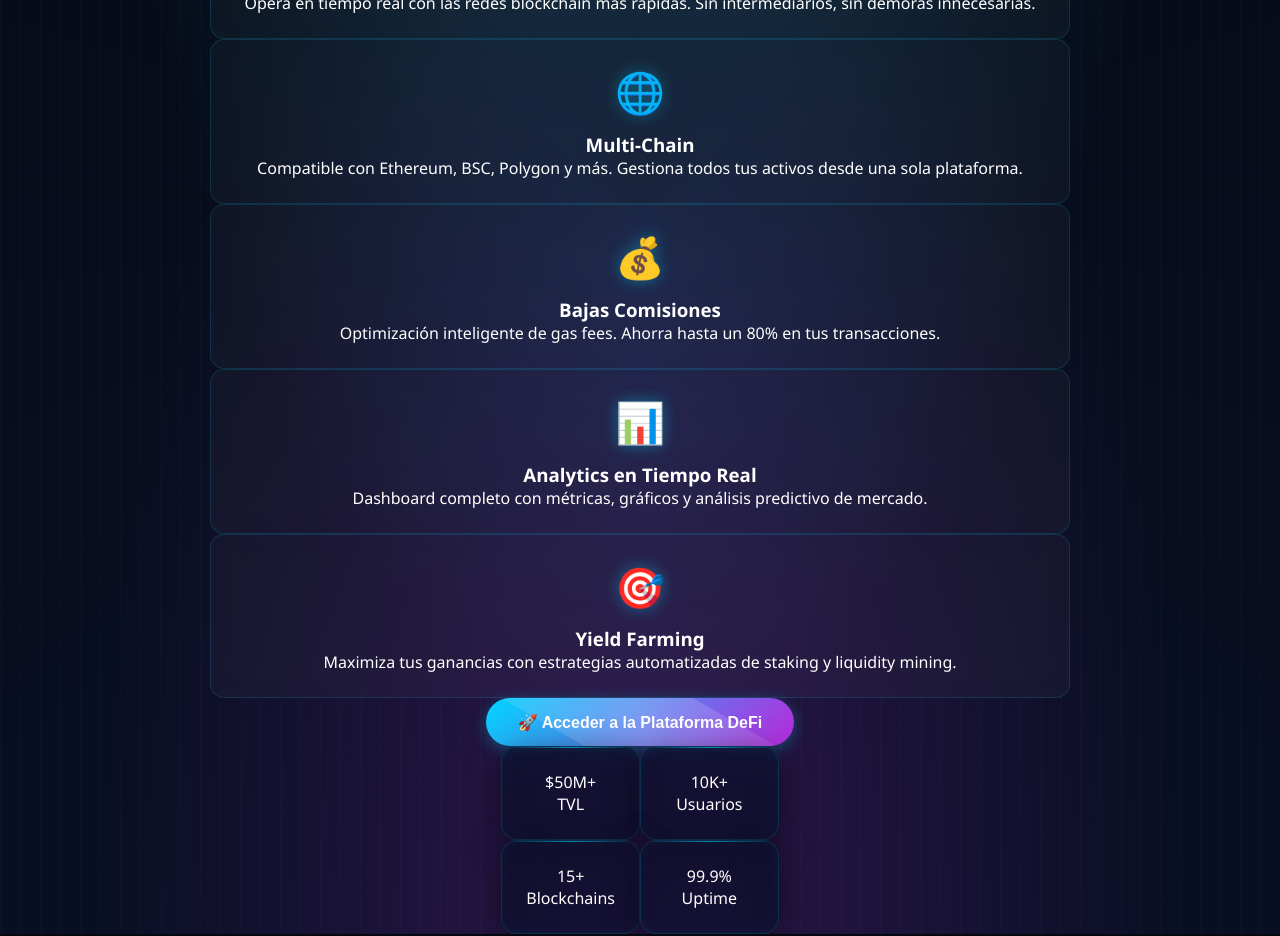
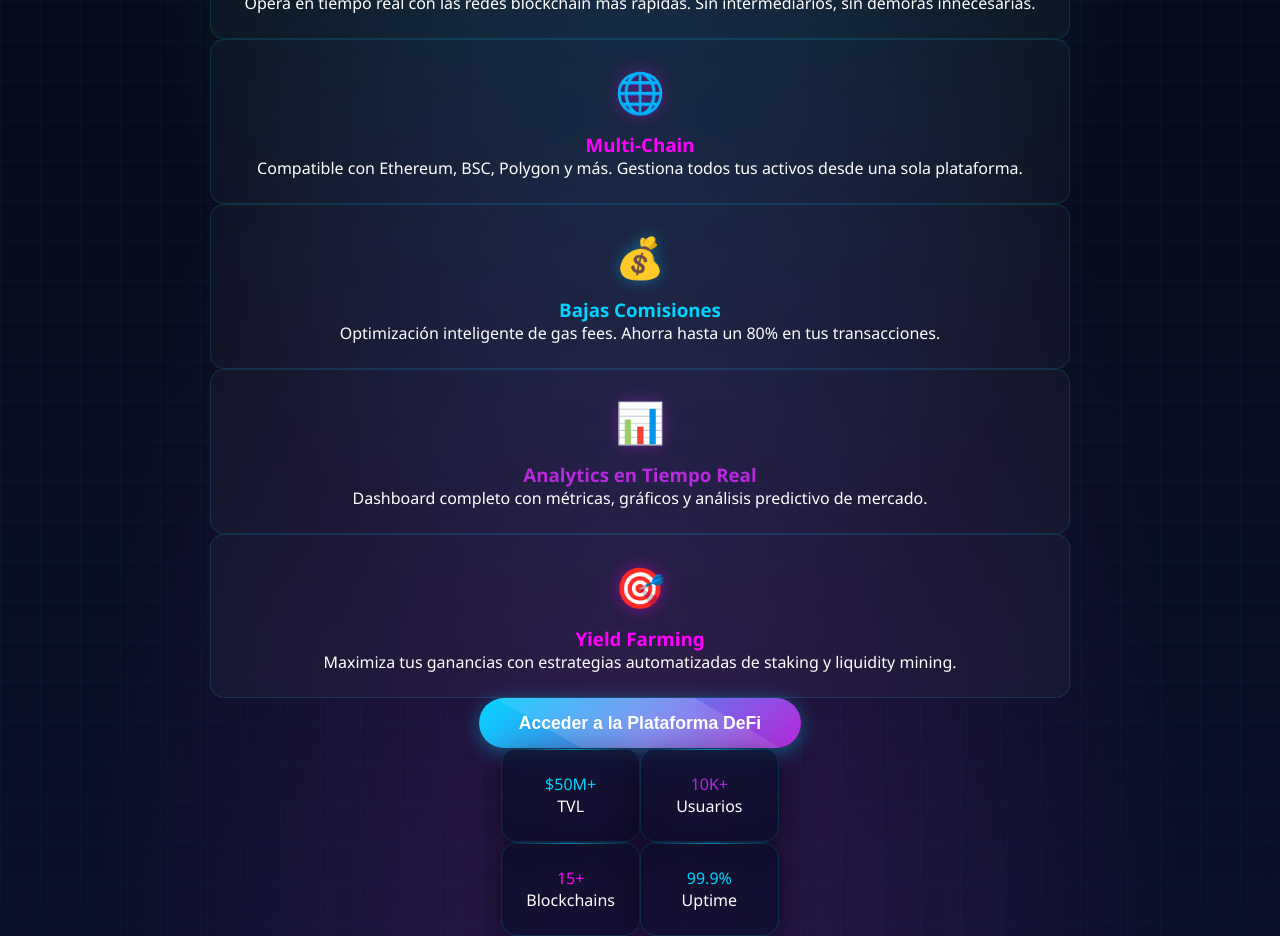
Before and after one commit to gonzalezalain862-web3/Primarch-System, a Next.js app: page / in a window 1280 px wide. Shown: the part 520-1456 px from the top of the page. Built offline with nearby package versions, Linux system fonts and the light colour scheme; no server answers; what thirdweb would draw is missing.

Commit message:
fix: estilos inline forzados para fondos cyber

```diff
--- a/src/app/page.tsx
+++ b/src/app/page.tsx
@@ -7,44 +7,116 @@ export default function HomePage() {
   const [menuOpen, setMenuOpen] = useState(false);
 
   return (
-    // ✅ CLASE DE FONDO CYBER APLICADA AQUÍ:
-    <div className="min-h-screen relative overflow-hidden bg-cyber-2">
+    // ✅ ESTILO INLINE FORZADO PARA EL FONDO
+    <div
+      className="min-h-screen relative overflow-hidden"
+      style={{
+        background: `
+          radial-gradient(ellipse at 50% 0%, rgba(0, 212, 255, 0.2) 0%, transparent 60%),
+          radial-gradient(ellipse at 50% 100%, rgba(184, 41, 221, 0.2) 0%, transparent 60%),
+          linear-gradient(180deg, #050810 0%, #0a1128 100%)
+        `,
+        position: 'relative'
+      }}
+    >
+      {/* Overlay de cuadrícula */}
+      <div
+        style={{
+          position: 'absolute',
+          inset: 0,
+          backgroundImage: `
+            linear-gradient(90deg, rgba(0, 212, 255, 0.03) 1px, transparent 1px),
+            linear-gradient(rgba(0, 212, 255, 0.03) 1px, transparent 1px)
+          `,
+          backgroundSize: '40px 40px',
+          pointerEvents: 'none',
+          zIndex: 0
+        }}
+      />
+
       {/* Líneas de luz animadas */}
-      <div className="light-streak" style={{ top: "20%", animationDelay: "0s" }} />
-      <div className="light-streak" style={{ top: "50%", animationDelay: "3s" }} />
-      <div className="light-streak" style={{ top: "80%", animationDelay: "6s" }} />
+      <div className="light-streak" style={{ top: "20%", animationDelay: "0s", position: 'absolute', width: '100%', height: '2px', background: 'linear-gradient(90deg, transparent, #00d4ff, #b829dd, transparent)', animation: 'streak 8s linear infinite', zIndex: 1 }} />
 
       {/* Menú Hamburguesa */}
-      <nav className={`hamburger-menu ${menuOpen ? "active" : ""}`}>
+      <nav className={`hamburger-menu ${menuOpen ? "active" : ""}`} style={{ position: 'fixed', top: '1.5rem', right: '1.5rem', zIndex: 1000 }}>
         <button
           className="hamburger-button"
           onClick={() => setMenuOpen(!menuOpen)}
+          style={{
+            width: '45px', height: '45px',
+            background: 'linear-gradient(135deg, #00d4ff, #b829dd)',
+            border: 'none', borderRadius: '50%',
+            display: 'flex', flexDirection: 'column', justifyContent: 'center', alignItems: 'center', gap: '5px',
+            boxShadow: '0 4px 15px rgba(0, 212, 255, 0.4)',
+            cursor: 'pointer'
+          }}
         >
-          <span className="hamburger-line"></span>
-          <span className="hamburger-line"></span>
-          <span className="hamburger-line"></span>
+          <span style={{ width: '20px', height: '2px', background: 'white', borderRadius: '2px', transition: '0.3s' }}></span>
+          <span style={{ width: '20px', height: '2px', background: 'white', borderRadius: '2px', transition: '0.3s' }}></span>
+          <span style={{ width: '20px', height: '2px', background: 'white', borderRadius: '2px', transition: '0.3s' }}></span>
         </button>
-        <div className="hamburger-dropdown">
-          <Link href="/">🏠 Inicio</Link>
-          <Link href="/registro">📝 Registro</Link>
-          <Link href="/configuracion">⚙️ Configuración</Link>
-          <Link href="/planes">💎 Planes</Link>
-          <Link href="/pago">💳 Pagar con MetaMask</Link>
-          <Link href="/defi">🚀 Plataforma DeFi</Link>
-          <Link href="/contacto">📞 Contacto</Link>
+
+        {/* Dropdown */}
+        <div className="hamburger-dropdown" style={{
+          position: 'absolute', top: '60px', right: '0',
+          background: 'rgba(10, 14, 39, 0.95)',
+          backdropFilter: 'blur(12px)',
+          border: '1px solid rgba(0, 212, 255, 0.2)',
+          borderRadius: '12px', padding: '0.8rem',
+          minWidth: '220px',
+          opacity: menuOpen ? 1 : 0,
+          visibility: menuOpen ? 'visible' : 'hidden',
+          transform: menuOpen ? 'translateY(0)' : 'translateY(-10px)',
+          transition: '0.3s',
+          boxShadow: '0 10px 30px rgba(0,0,0,0.6)'
+        }}>
+          <Link href="/" style={{ display: 'block', padding: '0.7rem 1rem', color: 'white', textDecoration: 'none', borderRadius: '8px', marginBottom: '0.4rem', background: 'rgba(0, 212, 255, 0.08)' }}> Inicio</Link>
+          <Link href="/registro" style={{ display: 'block', padding: '0.7rem 1rem', color: 'white', textDecoration: 'none', borderRadius: '8px', marginBottom: '0.4rem', background: 'rgba(0, 212, 255, 0.08)' }}>📝 Registro</Link>
+          <Link href="/configuracion" style={{ display: 'block', padding: '0.7rem 1rem', color: 'white', textDecoration: 'none', borderRadius: '8px', marginBottom: '0.4rem', background: 'rgba(0, 212, 255, 0.08)' }}>⚙️ Configuración</Link>
+          <Link href="/planes" style={{ display: 'block', padding: '0.7rem 1rem', color: 'white', textDecoration: 'none', borderRadius: '8px', marginBottom: '0.4rem', background: 'rgba(0, 212, 255, 0.08)' }}>💎 Planes</Link>
+          <Link href="/pago" style={{ display: 'block', padding: '0.7rem 1rem', color: 'white', textDecoration: 'none', borderRadius: '8px', marginBottom: '0.4rem', background: 'rgba(0, 212, 255, 0.08)' }}>💳 Pagar con MetaMask</Link>
+          <Link href="/defi" style={{ display: 'block', padding: '0.7rem 1rem', color: 'white', textDecoration: 'none', borderRadius: '8px', marginBottom: '0.4rem', background: 'rgba(0, 212, 255, 0.08)' }}>🚀 Plataforma DeFi</Link>
+          <Link href="/contacto" style={{ display: 'block', padding: '0.7rem 1rem', color: 'white', textDecoration: 'none', borderRadius: '8px', marginBottom: '0.4rem', background: 'rgba(0, 212, 255, 0.08)' }}>📞 Contacto</Link>
         </div>
       </nav>
 
       {/* Contenido Principal */}
-      <main className="flex flex-col items-center justify-center min-h-screen px-4 py-20 relative z-10">
+      <main className="flex flex-col items-center justify-center min-h-screen px-4 py-20 relative" style={{ zIndex: 10 }}>
         {/* Título Principal */}
         <div className="text-center mb-8">
-          <h1 className="cyber-title mb-6">
+          <h1
+            className="cyber-title mb-6"
+            style={{
+              fontSize: 'clamp(2rem, 5vw, 3.5rem)',
+              fontWeight: '900',
+              background: 'linear-gradient(135deg, #00d4ff, #b829dd, #ff00ff)',
+              WebkitBackgroundClip: 'text',
+              WebkitTextFillColor: 'transparent',
+              filter: 'drop-shadow(0 0 20px rgba(0, 212, 255, 0.6))',
+              letterSpacing: '1px'
+            }}
+          >
             PRIMARCH SYSTEM
           </h1>
 
           {/* Subtítulo con efecto cristal */}
-          <p className="cyber-subtitle">
+          <p
+            className="cyber-subtitle"
+            style={{
+              fontSize: 'clamp(0.9rem, 2vw, 1.2rem)',
+              color: 'rgba(255, 255, 255, 0.9)',
+              textAlign: 'center',
+              margin: '1.5rem auto',
+              lineHeight: '1.7',
+              padding: '1.2rem 1.8rem',
+              background: 'rgba(255, 255, 255, 0.04)',
+              backdropFilter: 'blur(12px)',
+              border: '1px solid rgba(0, 212, 255, 0.15)',
+              borderRadius: '16px',
+              maxWidth: '800px',
+              boxShadow: '0 4px 20px rgba(0, 0, 0, 0.4)'
+            }}
+          >
             La próxima generación de finanzas descentralizadas.
             Conectando el futuro de las criptomonedas con tecnología blockchain
             de vanguardia y seguridad institucional.
@@ -53,88 +125,103 @@ export default function HomePage() {
 
         {/* Características */}
         <div className="grid grid-cols-1 md:grid-cols-3 gap-8 max-w-6xl mx-auto mt-16">
-          <div className="feature-card">
-            <div className="feature-icon">🔐</div>
-            <h3 className="text-xl font-bold mb-3 text-cyan-400">Seguridad Avanzada</h3>
-            <p className="text-gray-300">
-              Protección de nivel institucional con encriptación de grado militar
-              y auditorías continuas de smart contracts.
-            </p>
-          </div>
-
-          <div className="feature-card">
-            <div className="feature-icon">⚡</div>
-            <h3 className="text-xl font-bold mb-3 text-purple-400">Transacciones Rápidas</h3>
-            <p className="text-gray-300">
-              Opera en tiempo real con las redes blockchain más rápidas.
-              Sin intermediarios, sin demoras innecesarias.
-            </p>
-          </div>
-
-          <div className="feature-card">
-            <div className="feature-icon">🌐</div>
-            <h3 className="text-xl font-bold mb-3 text-pink-400">Multi-Chain</h3>
-            <p className="text-gray-300">
-              Compatible con Ethereum, BSC, Polygon y más.
-              Gestiona todos tus activos desde una sola plataforma.
-            </p>
-          </div>
-
-          <div className="feature-card">
-            <div className="feature-icon">💰</div>
-            <h3 className="text-xl font-bold mb-3 text-cyan-400">Bajas Comisiones</h3>
-            <p className="text-gray-300">
-              Optimización inteligente de gas fees.
-              Ahorra hasta un 80% en tus transacciones.
-            </p>
-          </div>
-
-          <div className="feature-card">
-            <div className="feature-icon">📊</div>
-            <h3 className="text-xl font-bold mb-3 text-purple-400">Analytics en Tiempo Real</h3>
-            <p className="text-gray-300">
-              Dashboard completo con métricas, gráficos y análisis
-              predictivo de mercado.
-            </p>
-          </div>
-
-          <div className="feature-card">
-            <div className="feature-icon">🎯</div>
-            <h3 className="text-xl font-bold mb-3 text-pink-400">Yield Farming</h3>
-            <p className="text-gray-300">
-              Maximiza tus ganancias con estrategias automatizadas
-              de staking y liquidity mining.
-            </p>
-          </div>
+          {[
+            { icon: "🔐", title: "Seguridad Avanzada", color: "#00d4ff", desc: "Protección de nivel institucional con encriptación de grado militar y auditorías continuas de smart contracts." },
+            { icon: "⚡", title: "Transacciones Rápidas", color: "#b829dd", desc: "Opera en tiempo real con las redes blockchain más rápidas. Sin intermediarios, sin demoras innecesarias." },
+            { icon: "🌐", title: "Multi-Chain", color: "#ff00ff", desc: "Compatible con Ethereum, BSC, Polygon y más. Gestiona todos tus activos desde una sola plataforma." },
+            { icon: "💰", title: "Bajas Comisiones", color: "#00d4ff", desc: "Optimización inteligente de gas fees. Ahorra hasta un 80% en tus transacciones." },
+            { icon: "📊", title: "Analytics en Tiempo Real", color: "#b829dd", desc: "Dashboard completo con métricas, gráficos y análisis predictivo de mercado." },
+            { icon: "🎯", title: "Yield Farming", color: "#ff00ff", desc: "Maximiza tus ganancias con estrategias automatizadas de staking y liquidity mining." }
+          ].map((item, i) => (
+            <div
+              key={i}
+              className="feature-card"
+              style={{
+                background: 'rgba(255, 255, 255, 0.03)',
+                backdropFilter: 'blur(10px)',
+                border: '1px solid rgba(0, 212, 255, 0.15)',
+                borderRadius: '14px',
+                padding: '1.5rem',
+                textAlign: 'center',
+                transition: 'all 0.3s'
+              }}
+              onMouseEnter={(e) => {
+                (e.currentTarget as HTMLElement).style.transform = 'translateY(-5px)';
+                (e.currentTarget as HTMLElement).style.borderColor = item.color;
+                (e.currentTarget as HTMLElement).style.boxShadow = `0 10px 30px ${item.color}33`;
+              }}
+              onMouseLeave={(e) => {
+                (e.currentTarget as HTMLElement).style.transform = 'translateY(0)';
+                (e.currentTarget as HTMLElement).style.borderColor = 'rgba(0, 212, 255, 0.15)';
+                (e.currentTarget as HTMLElement).style.boxShadow = 'none';
+              }}
+            >
+              <div className="feature-icon" style={{ fontSize: '2.5rem', marginBottom: '0.8rem', filter: `drop-shadow(0 0 8px ${item.color}66)` }}>
+                {item.icon}
+              </div>
+              <h3 className="text-xl font-bold mb-3" style={{ color: item.color }}>{item.title}</h3>
+              <p className="text-gray-300 text-sm">{item.desc}</p>
+            </div>
+          ))}
         </div>
 
         {/* CTA Button */}
         <div className="mt-16">
           <Link href="/defi">
-            <button className="cyber-button text-lg px-12 py-4">
-              🚀 Acceder a la Plataforma DeFi
+            <button
+              className="cyber-button text-lg px-12 py-4"
+              style={{
+                background: 'linear-gradient(135deg, #00d4ff, #b829dd)',
+                color: 'white',
+                border: 'none',
+                padding: '0.9rem 2.5rem',
+                fontSize: '1.1rem',
+                fontWeight: '600',
+                borderRadius: '50px',
+                cursor: 'pointer',
+                boxShadow: '0 4px 20px rgba(0, 212, 255, 0.4)',
+                transition: 'all 0.3s',
+                position: 'relative',
+                overflow: 'hidden'
+              }}
+              onMouseEnter={(e) => {
+                (e.currentTarget as HTMLElement).style.transform = 'translateY(-2px)';
+                (e.currentTarget as HTMLElement).style.boxShadow = '0 6px 30px rgba(0, 212, 255, 0.6)';
+              }}
+              onMouseLeave={(e) => {
+                (e.currentTarget as HTMLElement).style.transform = 'translateY(0)';
+                (e.currentTarget as HTMLElement).style.boxShadow = '0 4px 20px rgba(0, 212, 255, 0.4)';
+              }}
+            >
+               Acceder a la Plataforma DeFi
             </button>
           </Link>
         </div>
 
         {/* Stats */}
         <div className="grid grid-cols-2 md:grid-cols-4 gap-8 max-w-4xl mx-auto mt-20">
-          <div className="text-center cyber-panel">
-            <div className="text-4xl font-bold text-cyan-400 mb-2">$50M+</div>
-            <div className="text-gray-400">TVL</div>
-          </div>
-          <div className="text-center cyber-panel">
-            <div className="text-4xl font-bold text-purple-400 mb-2">10K+</div>
-            <div className="text-gray-400">Usuarios</div>
-          </div>
-          <div className="text-center cyber-panel">
-            <div className="text-4xl font-bold text-pink-400 mb-2">15+</div>
-            <div className="text-gray-400">Blockchains</div>
-          </div>
-          <div className="text-center cyber-panel">
-            <div className="text-4xl font-bold text-cyan-400 mb-2">99.9%</div>
-            <div className="text-gray-400">Uptime</div>
-          </div>
+          {[
+            { value: "$50M+", label: "TVL", color: "#00d4ff" },
+            { value: "10K+", label: "Usuarios", color: "#b829dd" },
+            { value: "15+", label: "Blockchains", color: "#ff00ff" },
+            { value: "99.9%", label: "Uptime", color: "#00d4ff" }
+          ].map((stat, i) => (
+            <div
+              key={i}
+              className="text-center cyber-panel"
+              style={{
+                background: 'rgba(10, 14, 39, 0.65)',
+                backdropFilter: 'blur(16px)',
+                border: '1px solid rgba(0, 212, 255, 0.15)',
+                borderRadius: '16px',
+                padding: '1.5rem',
+                boxShadow: '0 8px 32px rgba(0, 0, 0, 0.5)'
+              }}
+            >
+              <div className="text-4xl font-bold mb-2" style={{ color: stat.color }}>{stat.value}</div>
+              <div className="text-gray-400 text-sm">{stat.label}</div>
+            </div>
+          ))}
         </div>
       </main>
     </div>
```
